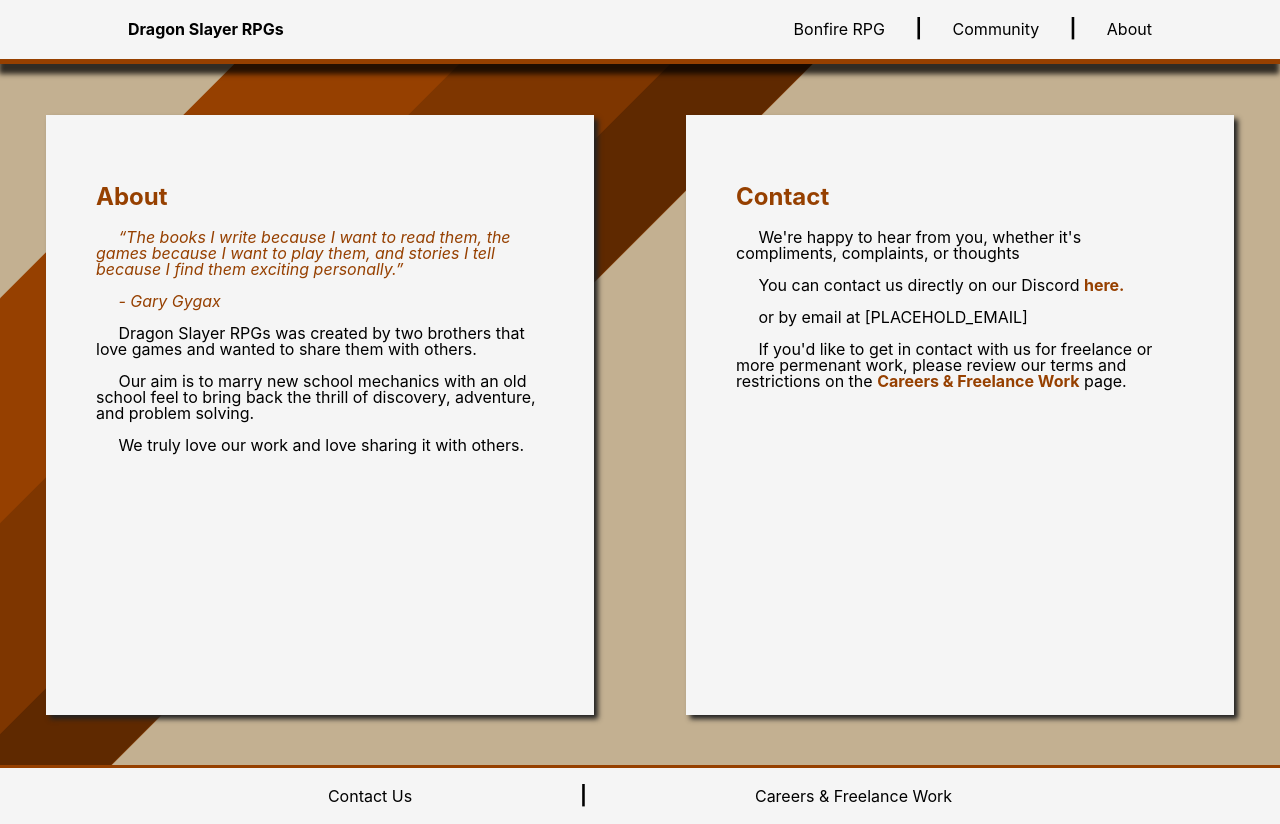
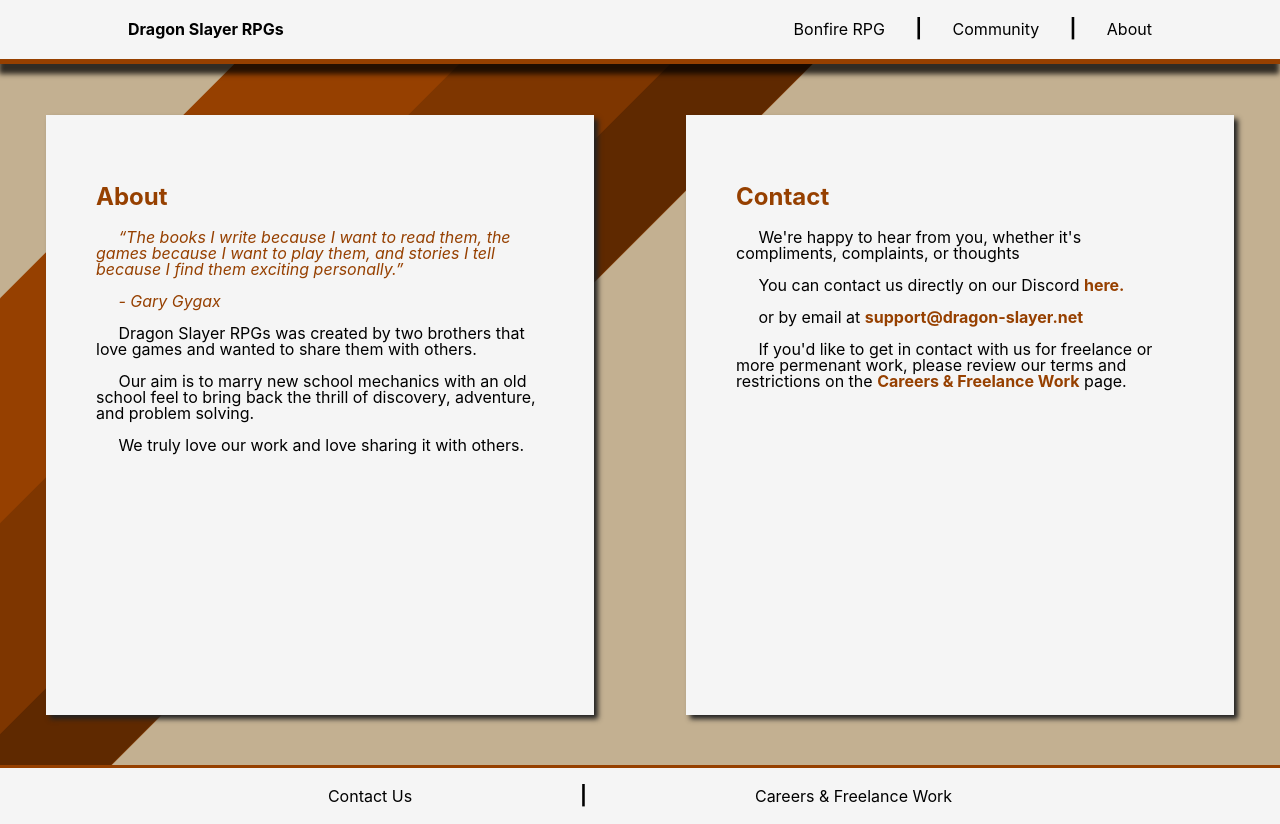
Before and after one commit to tpeschke/dragonslayersite, a React (Create React App) app: page /about in a window 1280 px wide. Built offline with nearby package versions, Linux system fonts and the light colour scheme.

Commit message:
changed bonfire splash

```diff
--- a/src/components/about/about.js
+++ b/src/components/about/about.js
@@ -18,11 +18,11 @@ class About extends Component {
                         <p>Our aim is to marry new school mechanics with an old school feel to bring back the thrill of discovery, adventure, and problem solving.</p>
                         <p>We truly love our work and love sharing it with others.</p>
                     </div>
-                    <div className="box">
+                    <div className="box boxContact">
                         <h2>Contact</h2>
                         <p>We're happy to hear from you, whether it's compliments, complaints, or thoughts</p>
                         <p>You can contact us directly on our Discord <a href="https://discord.gg/G8GVTME">here.</a></p>
-                        <p>or by email at [PLACEHOLD_EMAIL]</p>
+                        <p>or by email at <a href="support@dragon-slayer.net">support@dragon-slayer.net</a></p>
                         <p>If you'd like to get in contact with us for freelance or more permenant work, please review our terms and restrictions on the <Link to="/careers">Careers & Freelance Work</Link> page.</p>
                     </div>
                 </div>
--- a/src/components/careers/careers.js
+++ b/src/components/careers/careers.js
@@ -26,7 +26,7 @@ class Careers extends Component {
                             </div>
                         </div>
                         <div className="careersEmail">
-                            <p>[PLACEHOLDER_EMAIL]</p>
+                            <p>support@dragon-slayer.net</p>
                         </div>
                     </div>
                 </div>
--- a/src/components/home/home.css
+++ b/src/components/home/home.css
@@ -12,7 +12,7 @@ h1 {
 
 .frontPage {
   background: black;
-  background-image: url("../../assets/bonfireBackground.png");
+  background-image: url("../../assets/bonfireBackground.jpg");
   background-repeat: no-repeat;
   background-size: 100%;
   height: 100vh;
```
Also changed, not shown: src/assets/bonfireBackground.jpg (added), src/assets/bonfireBackground.png (deleted).
